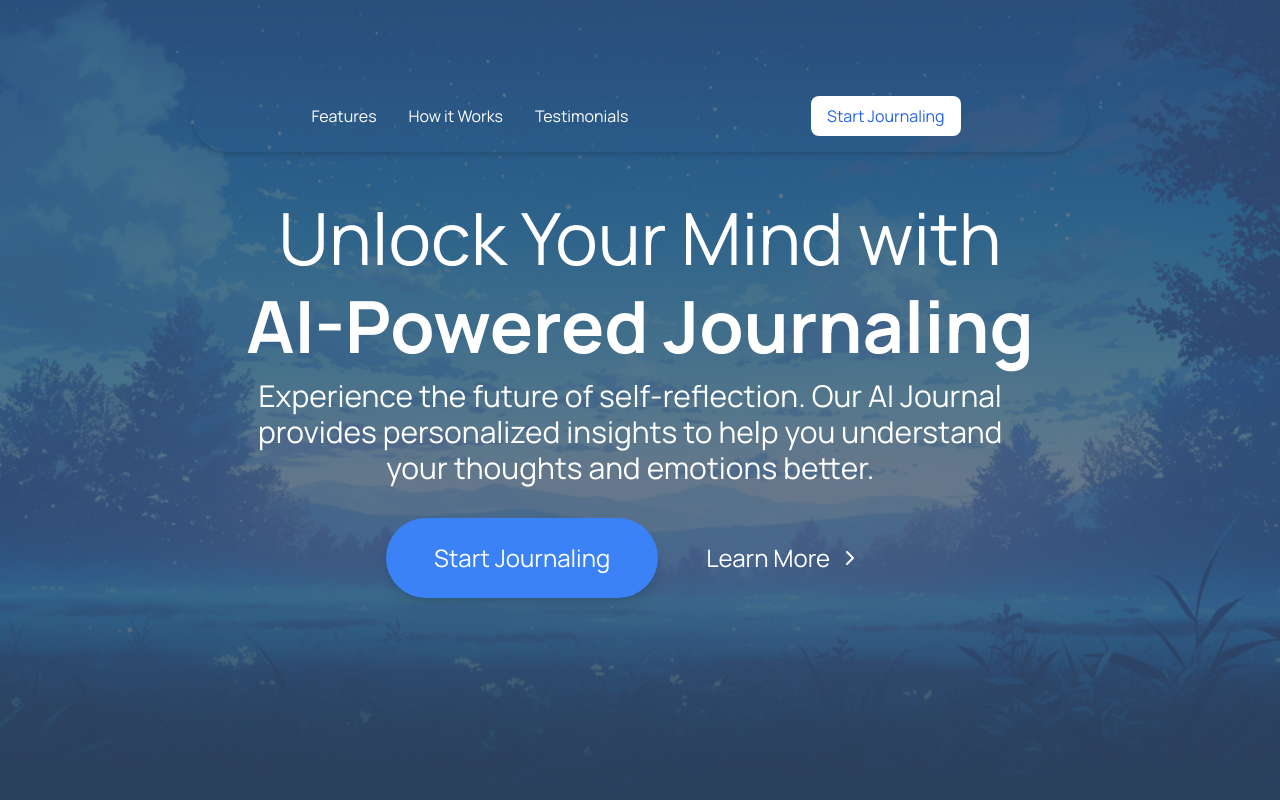
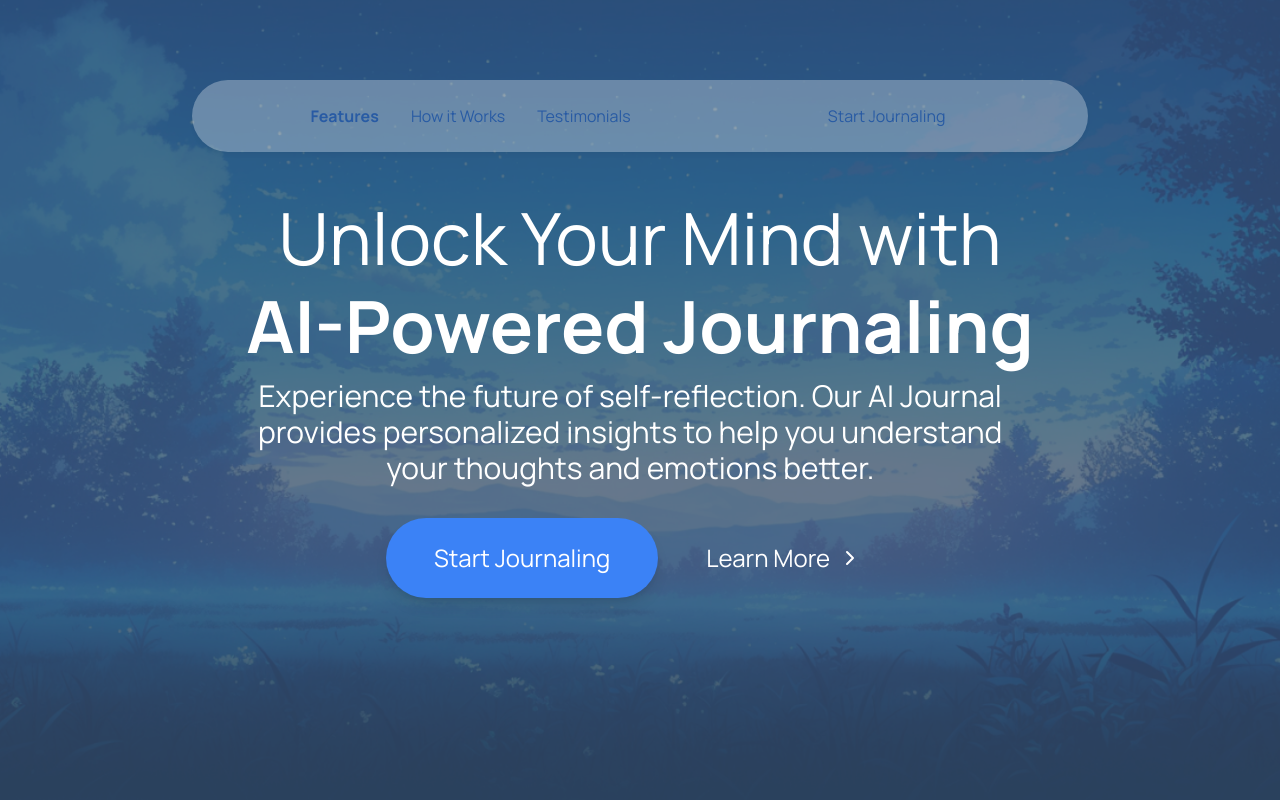
Before and after one commit to bluzeey/ai-journal, a Next.js app in the folder frontend/: page / in a window 1280 px wide. Shown: the top 800 px of the page. Built offline with nearby package versions, Linux system fonts and the light colour scheme; no server answers.

Commit message:
Update Navbar.tsx

```diff
--- a/frontend/components/home/Navbar.tsx
+++ b/frontend/components/home/Navbar.tsx
@@ -5,19 +5,28 @@ import Link from "next/link"; // Optional for theme switching
 export function Navbar() {
   // If you have a theme switcher
   return (
-    <nav className="relative rounded-full max-w-4xl mx-auto w-full z-10 ">
-      <div className="bg-transparent mt-10  w-full dark:bg-blue-800 py-4 px-8 shadow-md mx-auto -mt-2 rounded-full">
+    <nav className="relative bg-white opacity-30 rounded-full max-w-4xl mx-auto w-full z-10 ">
+      <div className=" opacity-100 mt-10  w-full  py-4 px-8 shadow-md mx-auto -mt-2 rounded-full">
         {" "}
         {/* Adjusted margin for overlapping effect */}
         <div className="flex w-full justify-around items-center">
           <div className="flex space-x-8">
-            <Link href="/features" className="text-white hover:underline">
+            <Link
+              href="/features"
+              className="z-10 text-blue-600 font-bold hover:underline"
+            >
               Features
             </Link>
-            <Link href="/how-it-works" className="text-white hover:underline">
+            <Link
+              href="/how-it-works"
+              className="text-blue-600 hover:underline"
+            >
               How it Works
             </Link>
-            <Link href="/testimonials" className="text-white hover:underline">
+            <Link
+              href="/testimonials"
+              className="text-blue-600 hover:underline"
+            >
               Testimonials
             </Link>
           </div>
```
